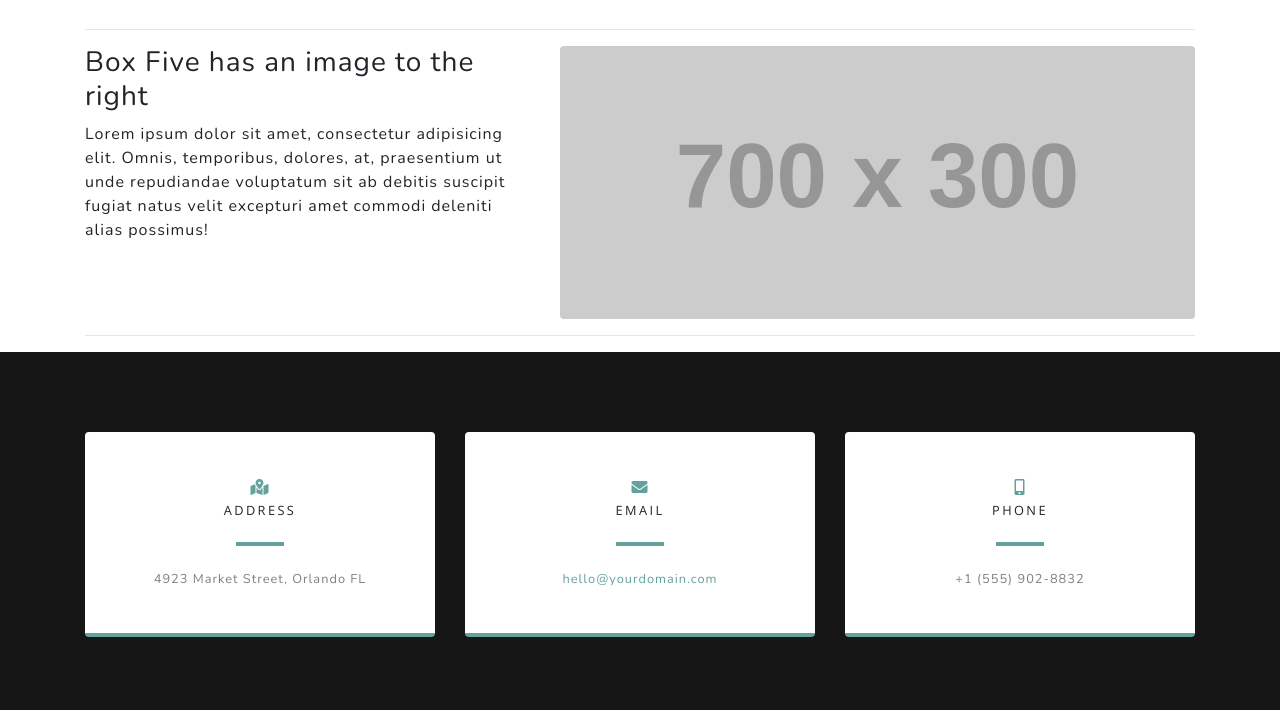
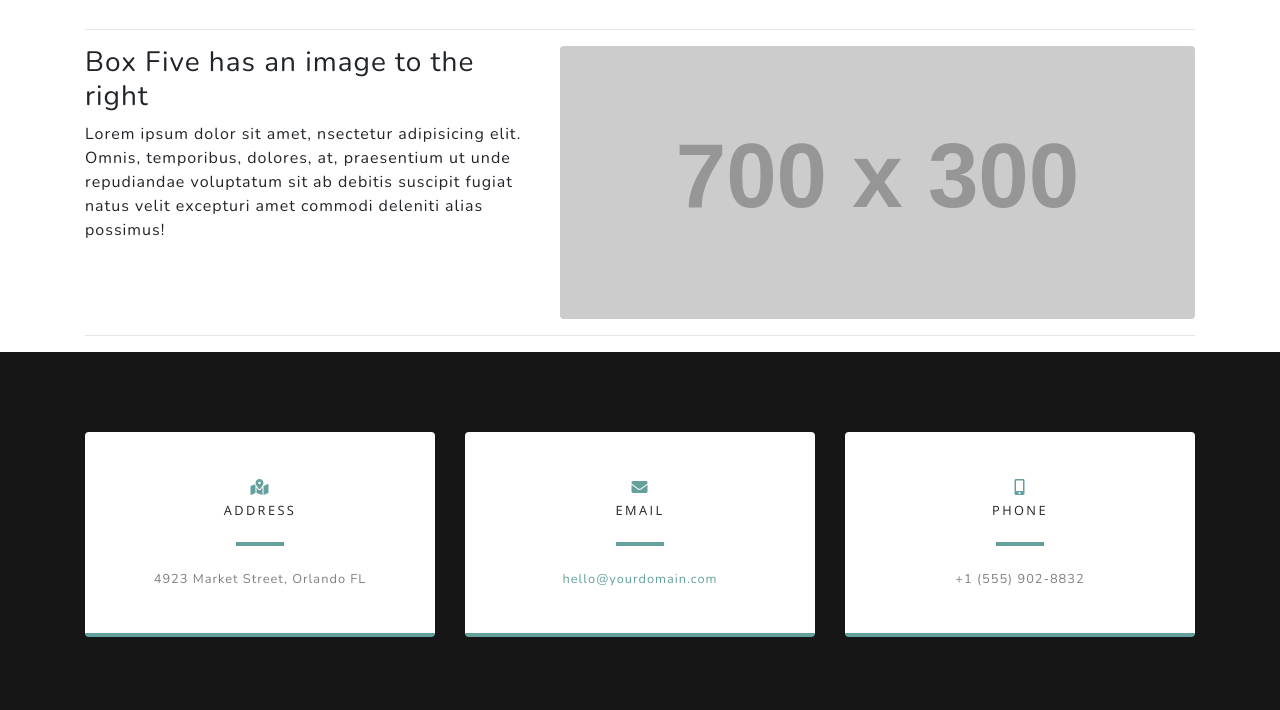
Before and after one commit to JamesEvans26/mp-prototype, a plain HTML site: page index.html in a window 1280 px wide. Shown: the part 1761-2471 px from the top of the page. Drawn offline with nearby package versions, Linux system fonts and the light colour scheme; placeholder pictures from the web are drawn by us.

Commit message:
updated index

```diff
--- a/index.html
+++ b/index.html
@@ -129,7 +129,7 @@
 
         <div class="col-md-5">
           <h3>Box Five has an image to the right</h3>
-          <p>Lorem ipsum dolor sit amet, consectetur adipisicing elit. Omnis, temporibus, dolores, at, praesentium ut unde repudiandae voluptatum sit ab debitis suscipit fugiat natus velit excepturi amet commodi deleniti alias possimus!</p>
+          <p>Lorem ipsum dolor sit amet, nsectetur adipisicing elit. Omnis, temporibus, dolores, at, praesentium ut unde repudiandae voluptatum sit ab debitis suscipit fugiat natus velit excepturi amet commodi deleniti alias possimus!</p>
         </div>
         <div class="col-md-7">
             <img class="img-fluid rounded mb-3 mb-md-0" src="http://placehold.it/700x300" alt="">
```
